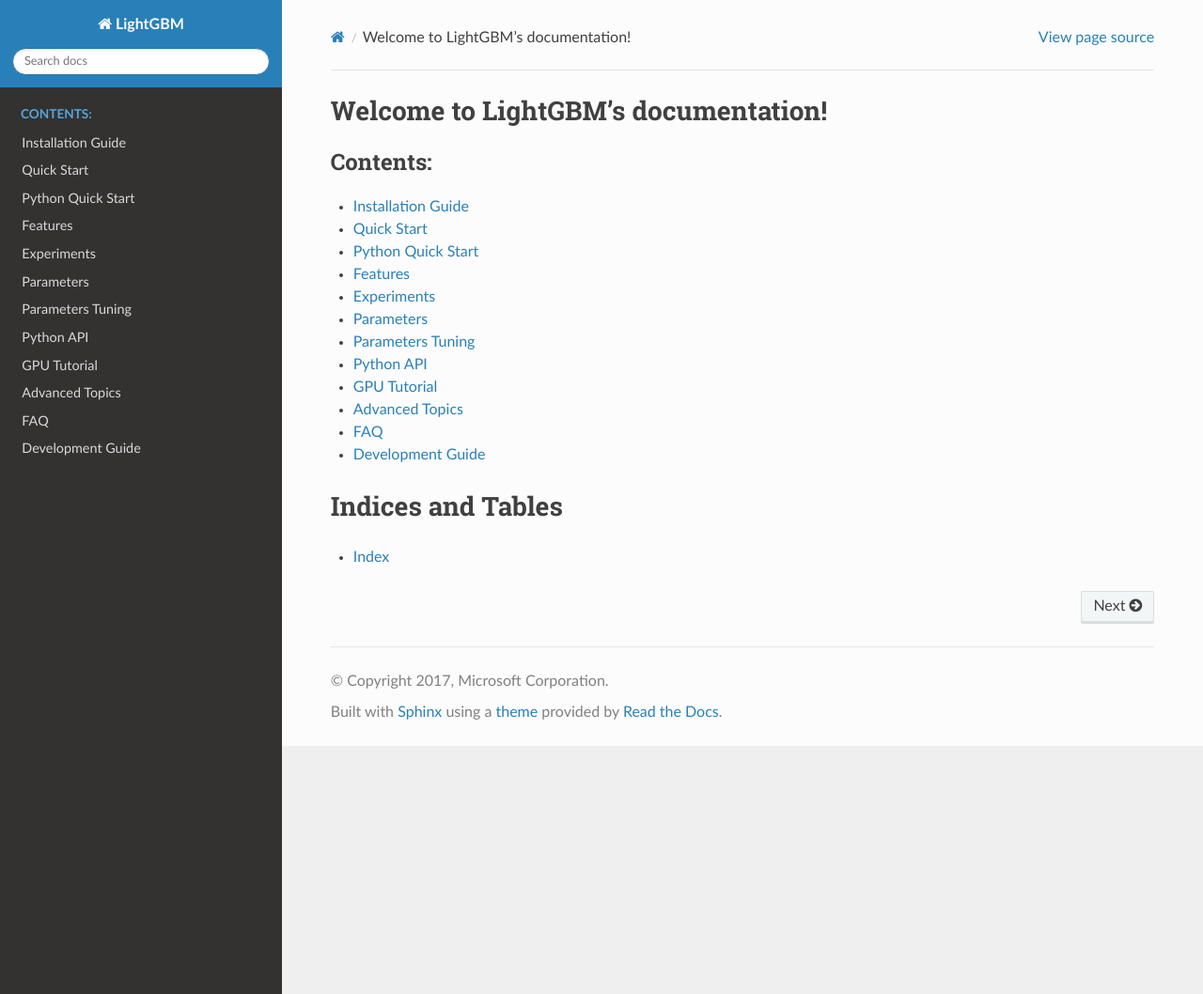
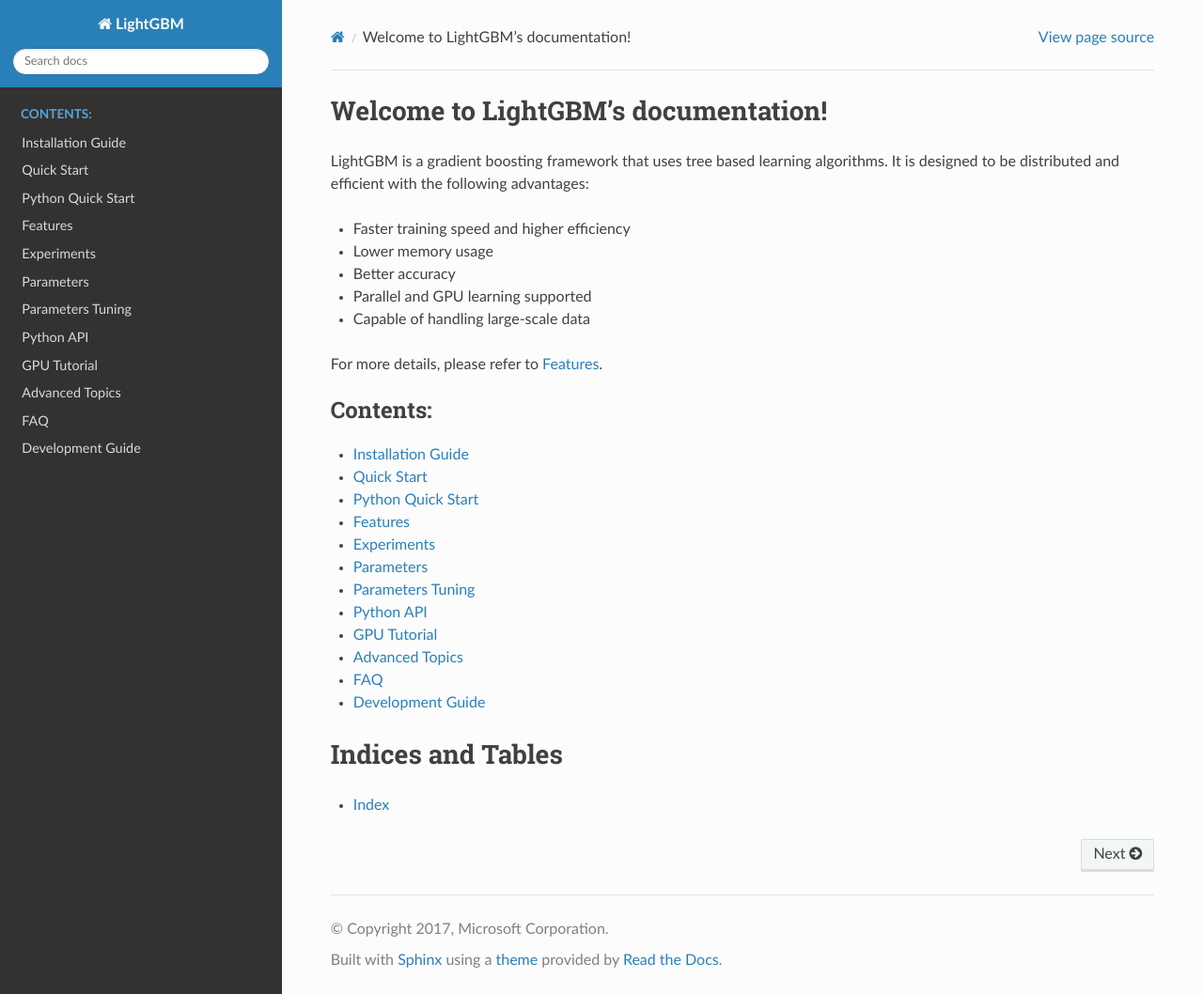
Before and after one commit to microsoft/LightGBM, a Sphinx documentation site: the page built from docs/index.rst, in a window 1280 px wide and 1058 px high. Shown: the whole window at 94% size. Built offline with Sphinx 7.4.7 and the Read the Docs theme 2.0.0, drawn with Linux system fonts in a browser that asks for light colours; pages that are not in the unit, such as notebooks, are missing from menus.

Commit message:
added definition of LightGBM to ReadTheDocs main page

```diff
--- a/docs/index.rst
+++ b/docs/index.rst
@@ -5,6 +5,16 @@
 
 Welcome to LightGBM's documentation!
 ====================================
+
+LightGBM is a gradient boosting framework that uses tree based learning algorithms. It is designed to be distributed and efficient with the following advantages:
+
+- Faster training speed and higher efficiency
+- Lower memory usage
+- Better accuracy
+- Parallel and GPU learning supported
+- Capable of handling large-scale data
+
+For more details, please refer to `Features <./Features.rst>`__.
 
 .. toctree::
    :maxdepth: 1
```
